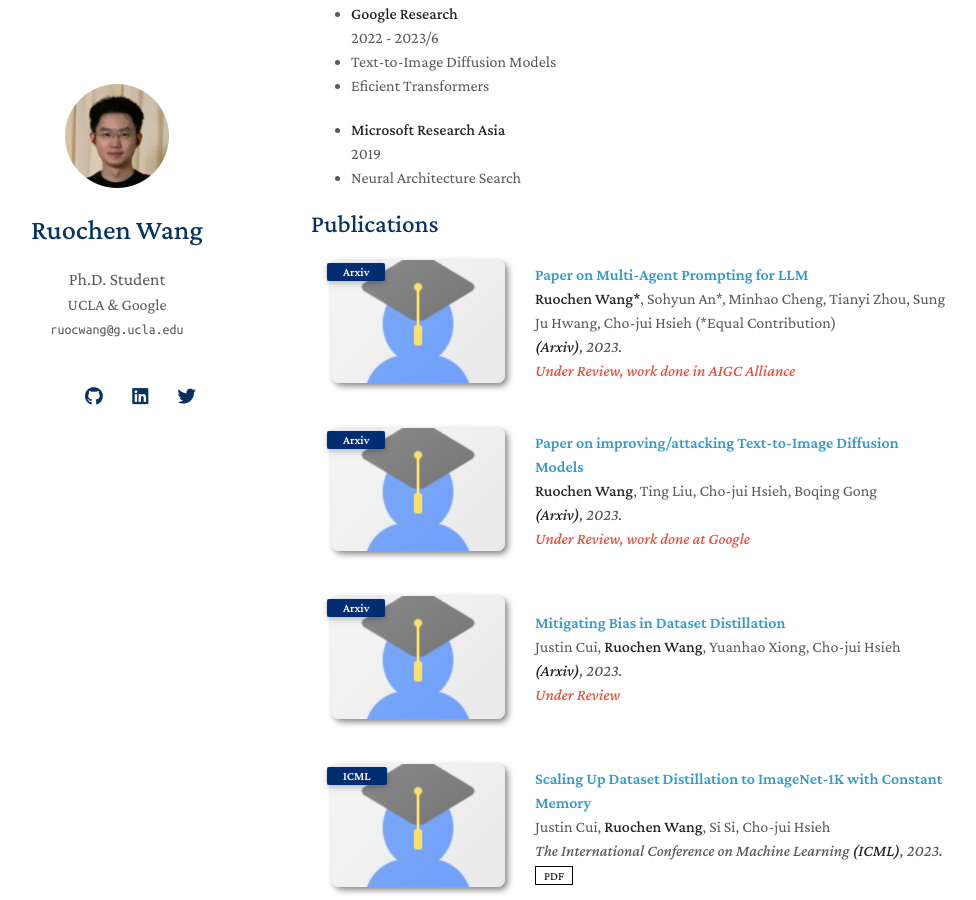
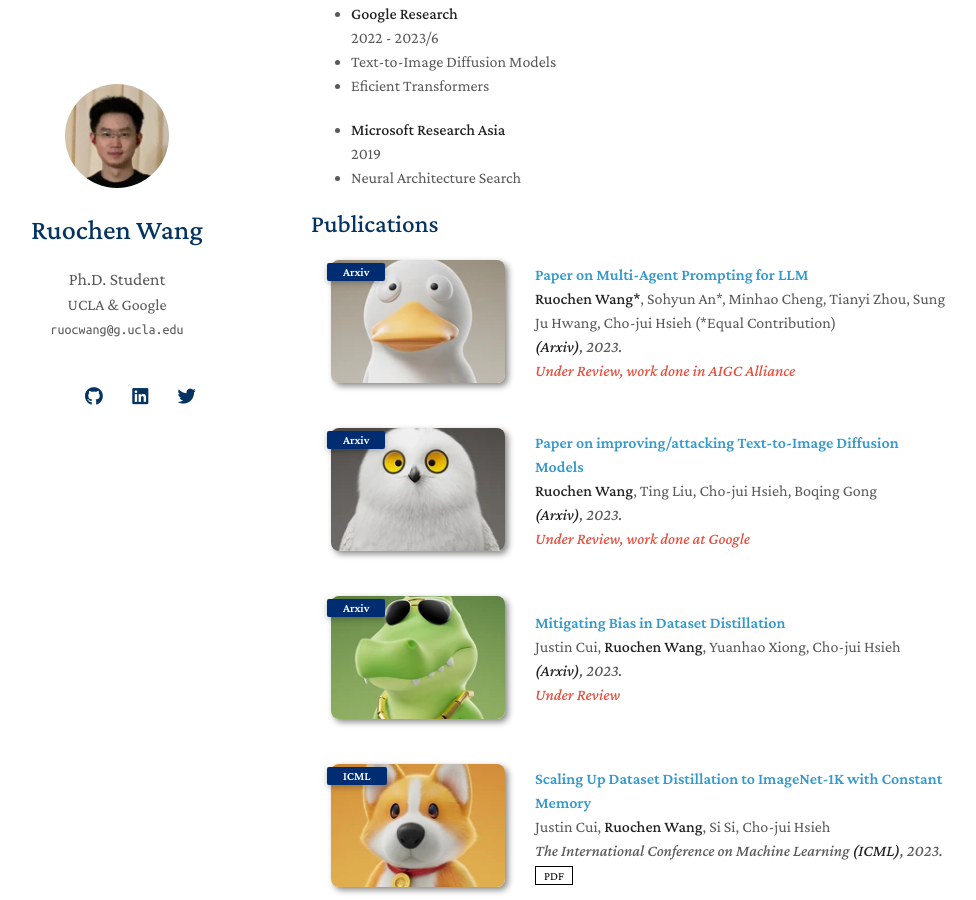
Before and after one commit to ruocwang/ruocwang.github.io, a Jekyll site: the page built from index.md, in a window 1280 px wide and 900 px high, scrolled down 1765 px. Shown: the whole window, without its empty margins (159-1135 px from the left). Built offline with Jekyll 4.4.1, drawn with Linux system fonts in a browser that asks for light colours; nearby versions of some CDN libraries; a style sheet for code colours, icons or effects is not loaded; our own code applies the rules of GitHub Pages for plain Markdown files.

Commit message:
update image

```diff
--- a/_data/publications.yml
+++ b/_data/publications.yml
@@ -15,35 +15,35 @@ main:
     conference_short: Arxiv
     conference: <strong>(Arxiv)</strong>, 2023.
     notes: Under Review, work done in AIGC Alliance
-    image: ./assets/img/avatar.png
+    image: assets/img/HarryAvatar.webp
 
   - title: "Paper on improving/attacking Text-to-Image Diffusion Models"
     authors: <strong>Ruochen Wang</strong>, Ting Liu, Cho-jui Hsieh, Boqing Gong
     conference_short: Arxiv
     conference: <strong>(Arxiv)</strong>, 2023.
     notes: Under Review, work done at Google
-    image: ./assets/img/avatar.png
+    image: assets/img/MoonmoonAvatar.webp
 
   - title: "Mitigating Bias in Dataset Distillation"
     authors: Justin Cui, <strong>Ruochen Wang</strong>, Yuanhao Xiong, Cho-jui Hsieh
     conference_short: Arxiv
     conference: <strong>(Arxiv)</strong>, 2023.
     notes: Under Review
-    image: ./assets/img/avatar.png
+    image: assets/img/CocoAvatar.webp
 
   - title: "Scaling Up Dataset Distillation to ImageNet-1K with Constant Memory"
     authors: Justin Cui, <strong>Ruochen Wang</strong>, Si Si, Cho-jui Hsieh
     conference_short: ICML
     conference: The International Conference on Machine Learning <strong>(ICML)</strong>, 2023.
     pdf: https://arxiv.org/abs/2211.10586
-    image: ./assets/img/avatar.png
+    image: assets/img/NemoAvatar.webp
 
   - title: "FedDM: Iterative Distribution Matching for Communication-Efficient Federated Learning"
     authors: Yuanhao Xiong*, <strong>Ruochen Wang*</strong>, Minhao Cheng, Felix Yu, Cho-Jui Hsieh (*Equal Contribution)
     conference_short: CVPR
     conference: The IEEE / CVF Computer Vision and Pattern Recognition Conference <strong>(CVPR)</strong>, 2023.
     pdf: https://arxiv.org/abs/2207.09653
-    image: ./assets/img/avatar.png
+    image: assets/img/OttaAvatar.webp
 
   - title: "DC-BENCH: Dataset Condensation Benchmark"
     authors: Justin Cui, <strong>Ruochen Wang</strong>, Si Si, Cho-Jui Hsieh
@@ -52,7 +52,7 @@ main:
     pdf: https://arxiv.org/abs/2207.09639
     code: https://github.com/justincui03/dc_benchmark
     page: https://justincui03.github.io/dcbench/
-    image: ./assets/img/avatar.png
+    image: assets/img/CarrotAvatar.webp
 
   - title: "Efficient Non-Parametric Optimizer Search for Diverse Tasks"
     authors: Justin Cui, <strong>Ruochen Wang</strong>, Si Si, Cho-Jui Hsieh
@@ -60,7 +60,7 @@ main:
     conference: Advances in Neural Information Processing Systems <strong>(NeurIPS)</strong>, 2022.
     pdf: https://arxiv.org/abs/2209.13575
     code: https://github.com/ruocwang/efficient-optimizer-search
-    image: assets/img/MoonmoonAvatar.webp
+    image: assets/img/TiagraAvatar.webp
 
   - title: "Generalizing Few-Shot NAS with Gradient Matching"
     authors: Shoukang Hu*, <strong>Ruochen Wang*</strong>, Lanqing Hong, Zhenguo Li, Cho-Jui Hsieh, Jiashi Feng (*Equal Contribution)
@@ -68,14 +68,14 @@ main:
     conference: The International Conference on Learning Representations <strong>(ICLR)</strong>, 2022.
     pdf: https://arxiv.org/abs/2203.15207
     code: https://github.com/skhu101/GM-NAS
-    image: ./assets/img/avatar.png
+    image: assets/img/ValienteAvatar.webp
 
   - title: "Learning to Schedule Learning rate with Graph Neural Networks"
     authors: Yuanhao Xiong, Li-Cheng Lan, Xiangning Chen, <strong>Ruochen Wang</strong>, Cho-Jui Hsieh
     conference_short: ICLR
     conference: The International Conference on Learning Representations <strong>(ICLR)</strong>, 2022.
     pdf: https://openreview.net/pdf?id=k7efTb0un9z
-    image: ./assets/img/avatar.png
+    image: assets/img/BaconAvatar.webp
 
   - title: "RANK-NOSH: Efficient Predictor-Based NAS via Non-Uniform Successive Halving"
     authors: <strong>Ruochen Wang</strong>, Xiangning Chen, Minhao Cheng, Xiaocheng Tang, Cho-Jui Hsieh
@@ -83,7 +83,7 @@ main:
     conference: The IEEE / CVF International Conference on Computer Vision <strong>(ICCV)</strong>, 2021.
     pdf: https://arxiv.org/abs/2108.08019
     code: https://github.com/ruocwang/
-    image: ./assets/img/avatar.png
+    image: assets/img/BarbieAvatar.webp
 
   - title: "Rethinking Architecture Selection in Differentiable NAS"
     authors: <strong>Ruochen Wang</strong>, Minhao Cheng, Xiangning Chen, Xiaocheng Tang, Cho-Jui Hsieh
@@ -91,7 +91,7 @@ main:
     conference: The International Conference on Learning Representations <strong>(ICLR)</strong>, 2021.
     pdf: https://arxiv.org/abs/2203.15207
     code: https://github.com/skhu101/GM-NAS
-    image: ./assets/img/avatar.png
+    image: assets/img/Hachi_Shiba.webp
     notes: Outstanding Paper Award (1/8)
 
   - title: "DrNAS: Dirichlet Neural Architecture Search"
@@ -100,4 +100,4 @@ main:
     conference: The International Conference on Learning Representations <strong>(ICLR)</strong>, 2021.
     pdf: https://arxiv.org/abs/2203.15207
     code: https://github.com/skhu101/GM-NAS
-    image: ./assets/img/avatar.png
+    image: assets/img/MacchiatoAvatar.webp
```
Also changed, not shown: assets/img/BaconAvatar.webp (added), assets/img/BarbieAvatar.webp (added), assets/img/CarrotAvatar.webp (added), assets/img/CocoAvatar.webp (added), assets/img/Hachi_Shiba.webp (added), assets/img/HarryAvatar.webp (added), assets/img/MacchiatoAvatar.webp (added), assets/img/MorseAvatar.webp (added), assets/img/NemoAvatar.webp (added), assets/img/OttaAvatar.webp (added), assets/img/TiagraAvatar.webp (added), assets/img/UnderbiteAvatar.webp (added), assets/img/ValienteAvatar.webp (added).
